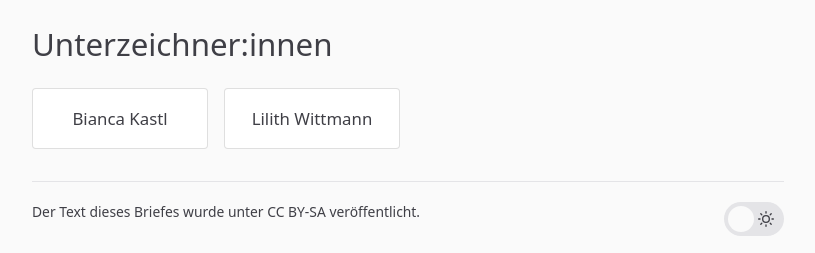
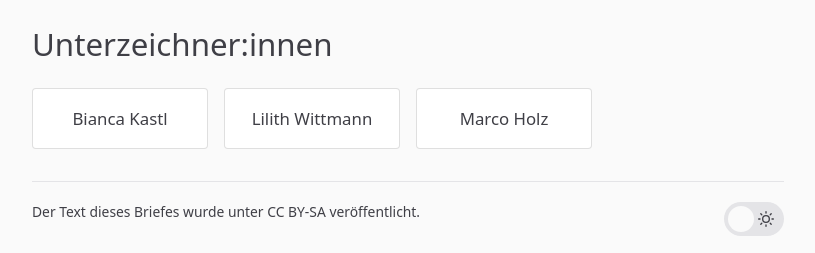
Before and after one commit to itrich/vsh-bleibt, a Jekyll site: the page built from OFFENERBRIEF.md, in a window 1280 px wide and 900 px high, scrolled down 2381 px. Shown: the part 644-897 px from the top of the window, without its empty margins (232-1047 px from the left). Built offline with Jekyll 4.4.1, drawn with Linux system fonts in a browser that asks for light colours.

Commit message:
Add signature: Marco Holz

```diff
--- a/_data/signees.yml
+++ b/_data/signees.yml
@@ -1,2 +1,3 @@
 - name: Bianca Kastl
 - name: Lilith Wittmann
+- name: Marco Holz
```
